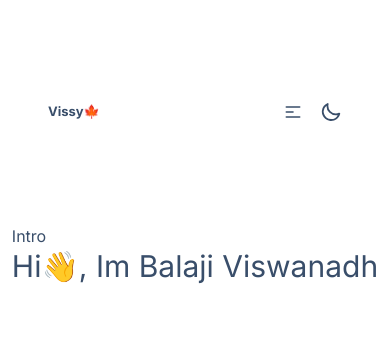
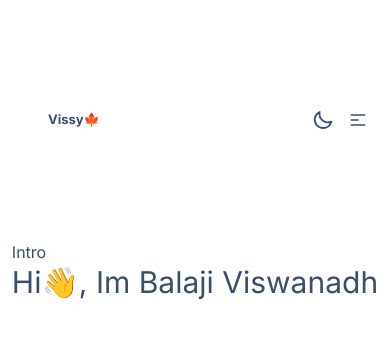
Before and after one commit to Mbalajiviswanadh/vissy, a Next.js app: page / in a window 390 px wide. Shown: the top 338 px of the page. Built offline with nearby package versions, Linux system fonts and the light colour scheme.

Commit message:
Side drawer

```diff
--- a/components/NavBar/NavBar.tsx
+++ b/components/NavBar/NavBar.tsx
@@ -1,35 +1,23 @@
+import Image from "next/image";
 import Link from "next/link";
 import "./navbar.css";
+import cat from "./cat.gif";
 
 const NavBar = () => {
   return (
-    <div className="navbar bg-base-100">
-      <div className="navbar-start lg:pt-4 pl-10">
+    <div className="drawer">
+      <input id="my-drawer-3" type="checkbox" className="drawer-toggle" />
+      <div className="drawer-content flex flex-col">
+        {/* Navbar */}
+        <div className="w-full navbar ">
+          <div className="navbar lg:pt-4 pl-10">
             <Link href={"/"} className="font-bold webtext-logo lg:text-2xl">
               Vissy🍁
             </Link>
           </div>
-
-      <div className="navbar-end ">
-        <div className="dropdown dropdown-left dropdown-end">
-          <div tabIndex={0} role="button" className="btn btn-ghost lg:hidden">
-            <svg
-              xmlns="http://www.w3.org/2000/svg"
-              className="swap-on h-5 w-5"
-              fill="none"
-              viewBox="0 0 24 24"
-              stroke="currentColor">
-              <path
-                strokeLinecap="round"
-                strokeLinejoin="round"
-                strokeWidth="2"
-                d="M4 6h16M4 12h8m-8 6h16"
-              />
-            </svg>
-          </div>
-          <ul
-            tabIndex={0}
-            className="menu menu-sm  dropdown-content mt-3 z-[1] p-2 shadow bg-base-100 rounded-box w-52">
+          <div className="flex-none hidden lg:block">
+            <ul className="menu font-semibold menu-horizontal">
+              {/* Navbar menu content here */}
               <li>
                 <Link href={"/about"}>About👨‍💻</Link>
               </li>
@@ -41,22 +29,13 @@ const NavBar = () => {
               </li>
             </ul>
           </div>
-        <div className="navbar-center hidden lg:flex ">
-          <ul className="menu font-medium menu-horizontal px-1">
-            <li>
-              <Link href={"/about"}>About👨‍💻</Link>
-            </li>
-            <li>
-              <Link href={"/projects"}>Projects📑</Link>
-            </li>
-            <li>
-              <Link href={"/alllinks"}>All links🔗</Link>
-            </li>
-          </ul>
-        </div>
-        <label className="swap swap-rotate pr-10">
+          <label className=" swap swap-rotate ">
             {/* this hidden checkbox controls the state */}
-          <input type="checkbox" className="theme-controller" value="sunset" />
+            <input
+              type="checkbox"
+              className="theme-controller"
+              value="sunset"
+            />
 
             {/* sun icon */}
             <svg
@@ -74,9 +53,133 @@ const NavBar = () => {
               <path d="M21.64,13a1,1,0,0,0-1.05-.14,8.05,8.05,0,0,1-3.37.73A8.15,8.15,0,0,1,9.08,5.49a8.59,8.59,0,0,1,.25-2A1,1,0,0,0,8,2.36,10.14,10.14,0,1,0,22,14.05,1,1,0,0,0,21.64,13Zm-9.5,6.69A8.14,8.14,0,0,1,7.08,5.22v.27A10.15,10.15,0,0,0,17.22,15.63a9.79,9.79,0,0,0,2.1-.22A8.11,8.11,0,0,1,12.14,19.73Z" />
             </svg>
           </label>
+          <div className="flex-none  lg:hidden">
+            <label
+              htmlFor="my-drawer-3"
+              aria-label="open sidebar"
+              className="btn btn-square btn-ghost">
+              <svg
+                xmlns="http://www.w3.org/2000/svg"
+                className="swap-on h-5 w-5"
+                fill="none"
+                viewBox="0 0 24 24"
+                stroke="currentColor">
+                <path
+                  strokeLinecap="round"
+                  strokeLinejoin="round"
+                  strokeWidth="2"
+                  d="M4 6h16M4 12h8m-8 6h16"
+                />
+              </svg>
+            </label>
+          </div>
+        </div>
+      </div>
+      <div className="drawer-side">
+        <label
+          htmlFor="my-drawer-3"
+          aria-label="close sidebar"
+          className="drawer-overlay"></label>
+
+        <ul className="menu p-4 gap-5 font-semibold w-64 min-h-full md:min-h-full bg-base-200">
+          {/* Sidebar content here */}
+          <li>
+            <Link href={"/about"}>About👨‍💻</Link>
+          </li>
+          <li>
+            <Link href={"/projects"}>Projects📑</Link>
+          </li>
+          <li>
+            <Link href={"/alllinks"}>All links🔗</Link>
+          </li>
+          <div>
+            <Image
+              src={cat}
+              alt="Image description"
+              className="pt-60"
+              width={200}
+              height={100}
+            />
+          </div>
+        </ul>
       </div>
     </div>
   );
 };
 
 export default NavBar;
+
+//tried code
+// <div className="navbar bg-base-100">
+// <div className="navbar-start lg:pt-4 pl-10">
+//   <Link href={"/"} className="font-bold webtext-logo lg:text-2xl">
+//     Vissy🍁
+//   </Link>
+// </div>
+
+//   <div className="navbar-end ">
+//     <div className="dropdown dropdown-left dropdown-end">
+//       <div tabIndex={0} role="button" className="btn btn-ghost lg:hidden">
+// <svg
+//   xmlns="http://www.w3.org/2000/svg"
+//   className="swap-on h-5 w-5"
+//   fill="none"
+//   viewBox="0 0 24 24"
+//   stroke="currentColor">
+//   <path
+//     strokeLinecap="round"
+//     strokeLinejoin="round"
+//     strokeWidth="2"
+//     d="M4 6h16M4 12h8m-8 6h16"
+//   />
+// </svg>
+//       </div>
+//       <ul
+//         tabIndex={0}
+//         className="menu menu-sm  dropdown-content mt-3 z-[1] p-2 shadow bg-base-100 rounded-box w-52">
+//         <li>
+//           <Link href={"/about"}>About👨‍💻</Link>
+//         </li>
+//         <li>
+//           <Link href={"/projects"}>Projects📑</Link>
+//         </li>
+//         <li>
+//           <Link href={"/alllinks"}>All links🔗</Link>
+//         </li>
+//       </ul>
+//     </div>
+// <div className="navbar-center hidden lg:flex ">
+//   <ul className="menu font-medium menu-horizontal px-1">
+// <li>
+//   <Link href={"/about"}>About👨‍💻</Link>
+// </li>
+// <li>
+//   <Link href={"/projects"}>Projects📑</Link>
+// </li>
+// <li>
+//   <Link href={"/alllinks"}>All links🔗</Link>
+// </li>
+//   </ul>
+// </div>
+// <label className="swap swap-rotate pr-10">
+//   {/* this hidden checkbox controls the state */}
+//   <input type="checkbox" className="theme-controller" value="sunset" />
+
+//   {/* sun icon */}
+//   <svg
+//     className="swap-on theme-icon fill-current w-8 h-8 "
+//     xmlns="http://www.w3.org/2000/svg"
+//     viewBox="0 0 24 24">
+//     <path d="M5.64,17l-.71.71a1,1,0,0,0,0,1.41,1,1,0,0,0,1.41,0l.71-.71A1,1,0,0,0,5.64,17ZM5,12a1,1,0,0,0-1-1H3a1,1,0,0,0,0,2H4A1,1,0,0,0,5,12Zm7-7a1,1,0,0,0,1-1V3a1,1,0,0,0-2,0V4A1,1,0,0,0,12,5ZM5.64,7.05a1,1,0,0,0,.7.29,1,1,0,0,0,.71-.29,1,1,0,0,0,0-1.41l-.71-.71A1,1,0,0,0,4.93,6.34Zm12,.29a1,1,0,0,0,.7-.29l.71-.71a1,1,0,1,0-1.41-1.41L17,5.64a1,1,0,0,0,0,1.41A1,1,0,0,0,17.66,7.34ZM21,11H20a1,1,0,0,0,0,2h1a1,1,0,0,0,0-2Zm-9,8a1,1,0,0,0-1,1v1a1,1,0,0,0,2,0V20A1,1,0,0,0,12,19ZM18.36,17A1,1,0,0,0,17,18.36l.71.71a1,1,0,0,0,1.41,0,1,1,0,0,0,0-1.41ZM12,6.5A5.5,5.5,0,1,0,17.5,12,5.51,5.51,0,0,0,12,6.5Zm0,9A3.5,3.5,0,1,1,15.5,12,3.5,3.5,0,0,1,12,15.5Z" />
+//   </svg>
+
+//   {/* moon icon */}
+//   <svg
+//     className="swap-off theme-icon fill-current w-8 h-8"
+//     xmlns="http://www.w3.org/2000/svg"
+//     viewBox="0 0 24 24">
+//     <path d="M21.64,13a1,1,0,0,0-1.05-.14,8.05,8.05,0,0,1-3.37.73A8.15,8.15,0,0,1,9.08,5.49a8.59,8.59,0,0,1,.25-2A1,1,0,0,0,8,2.36,10.14,10.14,0,1,0,22,14.05,1,1,0,0,0,21.64,13Zm-9.5,6.69A8.14,8.14,0,0,1,7.08,5.22v.27A10.15,10.15,0,0,0,17.22,15.63a9.79,9.79,0,0,0,2.1-.22A8.11,8.11,0,0,1,12.14,19.73Z" />
+//   </svg>
+// </label>
+//   </div>
+// </div>
```
Also changed, not shown: components/NavBar/catgif.gif (added), 1 other file (tests, documents, lock files or other folders). Lines whose indentation alone changed are shown as unchanged.
